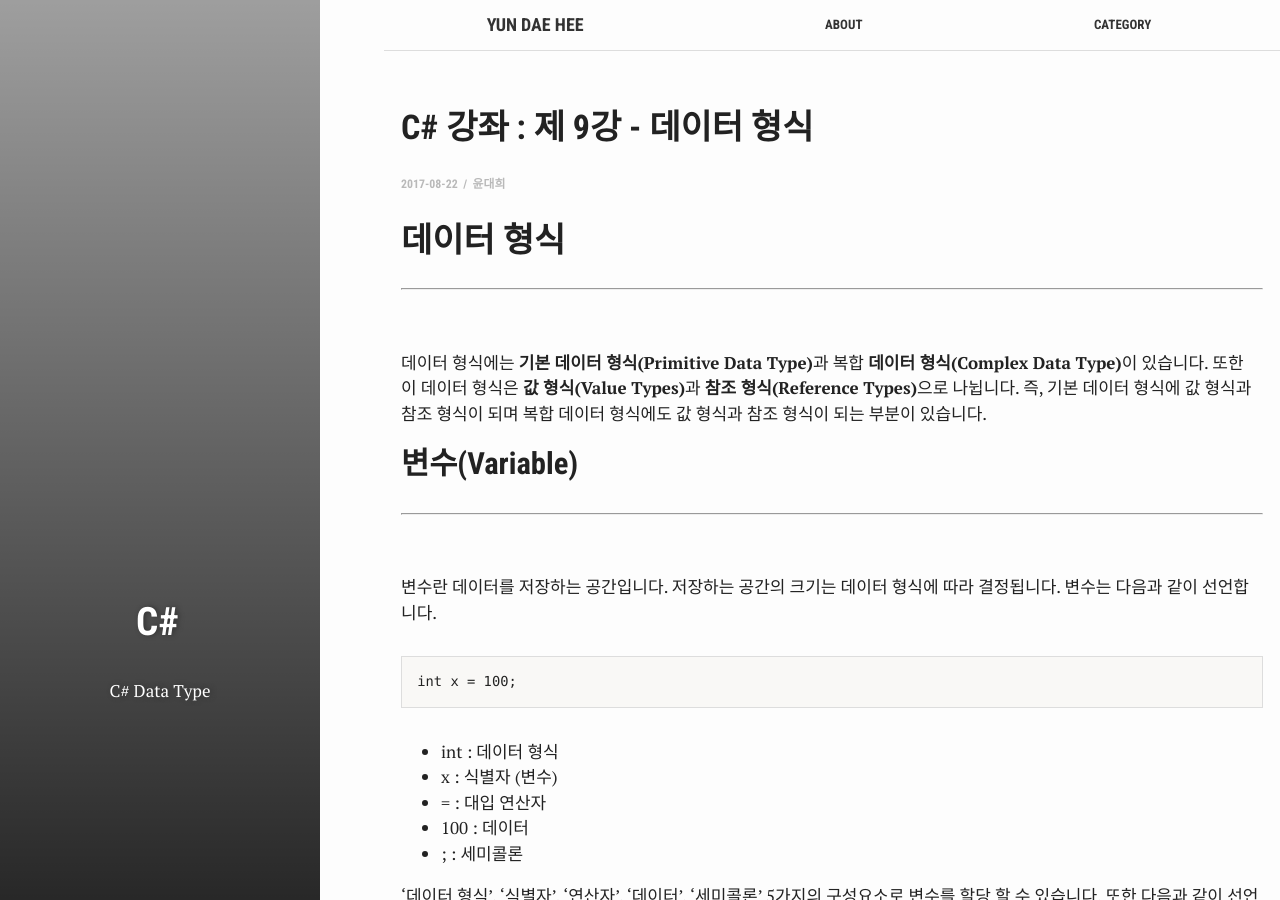
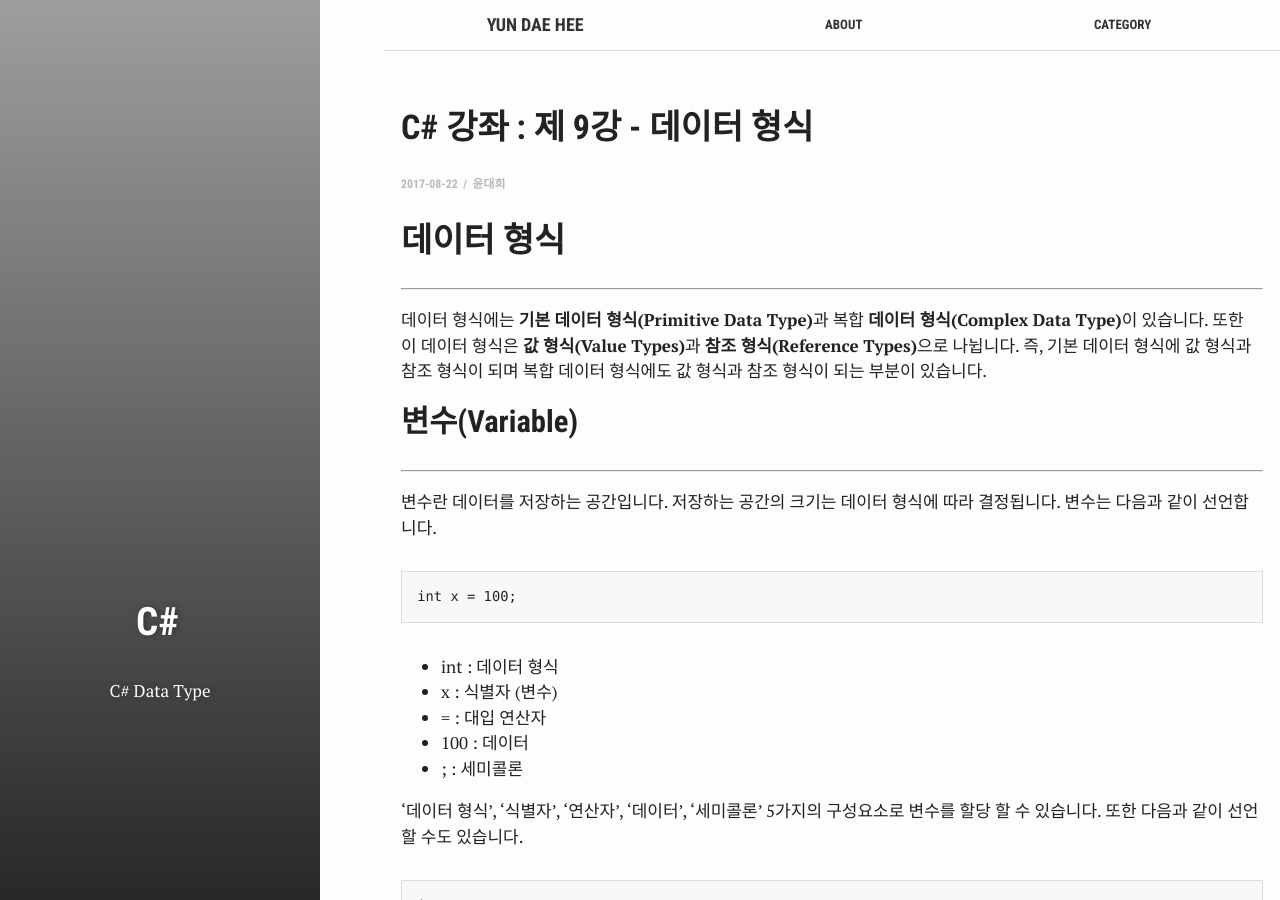
Before and after one commit to test076923/076923.github.io, a Jekyll site: the page built from _posts/2017-08-22-C#-9.md, in a window 1280 px wide and 900 px high. Built offline with Jekyll 4.4.1, drawn with Linux system fonts in a browser that asks for light colours.

Commit message:
Update 2017-08-22-C#-9.md

````diff
--- a/_posts/2017-08-22-C#-9.md
+++ b/_posts/2017-08-22-C#-9.md
@@ -13,14 +13,14 @@ author: 윤대희
 데이터 형식
 ==========
 ----------
-<br>
+
 
 데이터 형식에는 **기본 데이터 형식(Primitive Data Type)**과 복합 **데이터 형식(Complex Data Type)**이 있습니다. 또한 이 데이터 형식은 **값 형식(Value Types)**과 **참조 형식(Reference Types)**으로 나뉩니다. 즉, 기본 데이터 형식에 값 형식과 참조 형식이 되며 복합 데이터 형식에도 값 형식과 참조 형식이 되는 부분이 있습니다.
+<br>
 
 변수(Variable)
 ----------
 ----------
-<br>
 
 변수란 데이터를 저장하는 공간입니다. 저장하는 공간의 크기는 데이터 형식에 따라 결정됩니다. 변수는 다음과 같이 선언합니다.
 
@@ -51,17 +51,18 @@ int a = 100, b = 200, c = 300;
 ```
 
 위와 같이 여러 개의 변수를 동시에 선언할 수 있습니다. 단, 동시에 선언하는 변수들은 데이터 형식이 같아야 하며 각각 콤마(,)를 이용하여 구분해야합니다.
-
+<br>
 
 초기화(Initialization)
 ----------
 ----------
-<br>
+
 
 초기화(Initialization)이란 변수가 선언된 최초에 데이터를 할당하는 것을 의미합니다.
 
 int = x; 이후 x의 값에 아무 데이터도 입력하지 않으면 x 변수에는 "쓰레기 값"이 들어가게 됩니다.  C#에서는 할당되지 않은 변수가 사용될 경우 오류 (CS0165)가 발생하여 문제발생을 억제합니다.
 
+<br>
 
 기본 데이터 형식(Primitive Data Type)
 ----------
````
